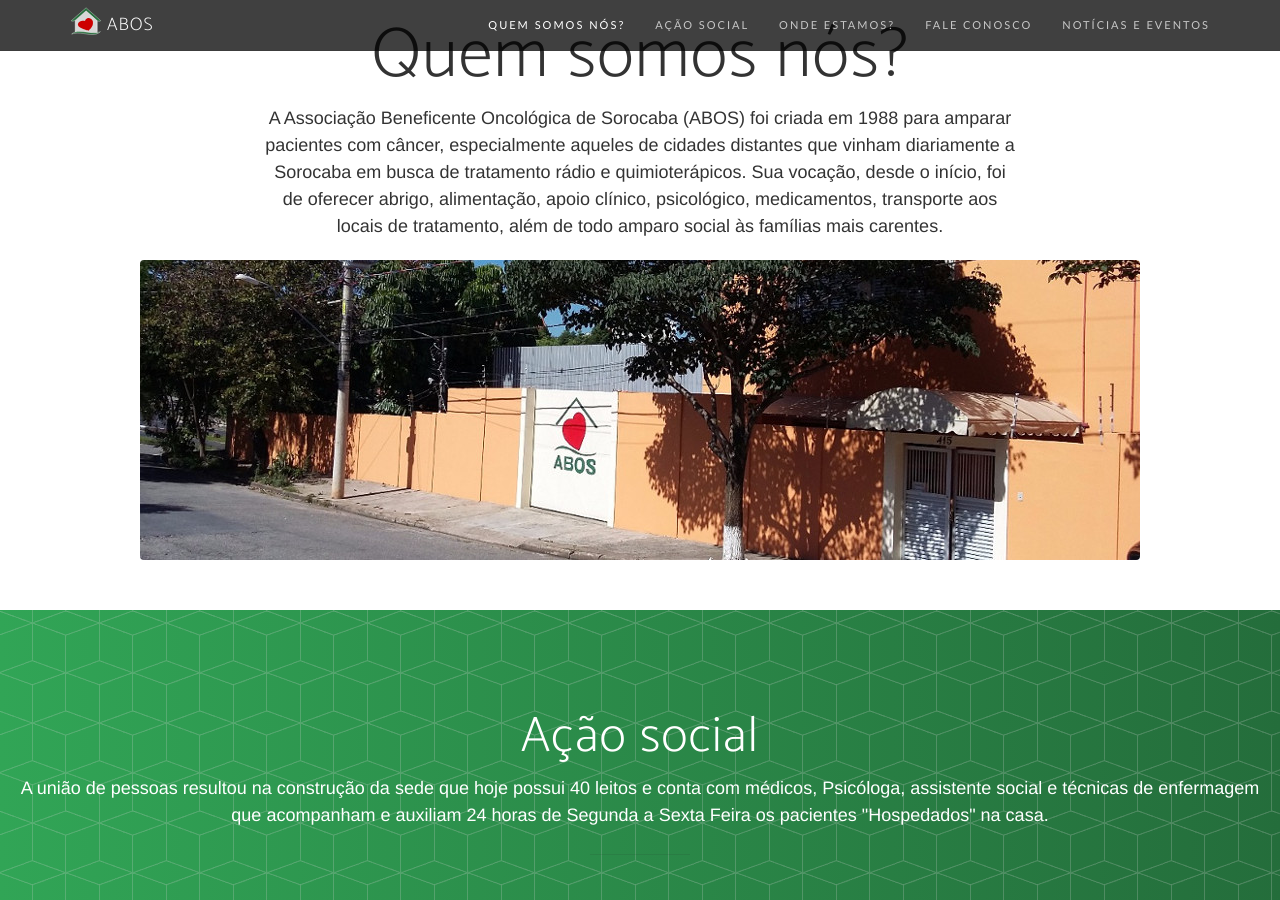
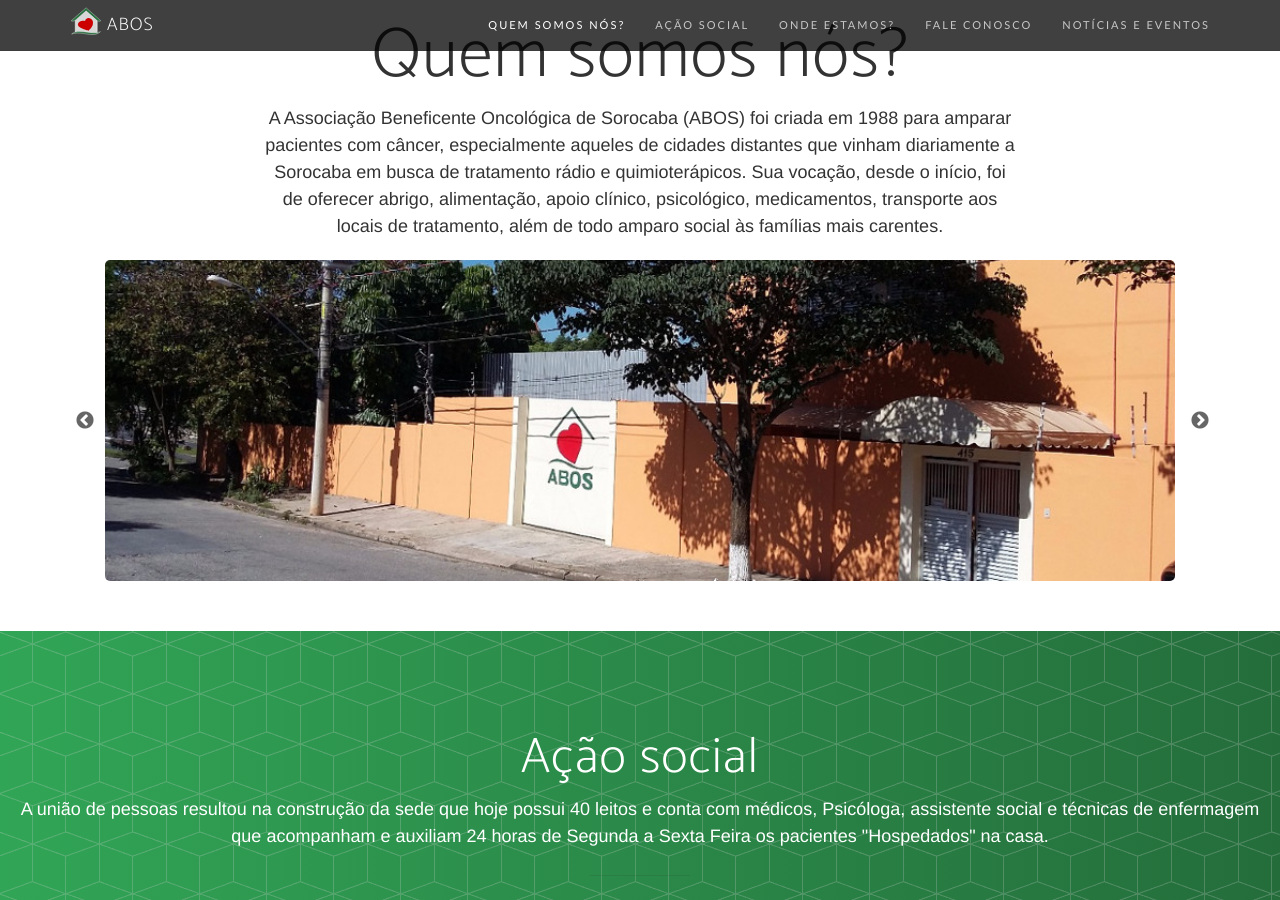
Before and after one commit to abos-sorocaba/abos-sorocaba.github.io, a Jekyll site: the page built from index.html, in a window 1280 px wide and 900 px high, scrolled down 944 px. Built offline with Jekyll 4.4.1, drawn with Linux system fonts in a browser that asks for light colours; nearby versions of some CDN libraries; the list of posts is cut into pages by our own code; some of the changed text lies outside the part shown.

Commit message:
Front changes

```diff
--- a/_includes/call-to-action.html
+++ b/_includes/call-to-action.html
@@ -11,8 +11,9 @@
             </div>
         </div>
         <div class="row">
-            <div class="col-md-12 text-center home photo">
+            <div class="col-md-12 text-center slider">
                 <img class="home" src="/img/photo.jpg" alt="">
+                <img class="home" src="/img/casa.png" alt="">
             </div>
         </div>
     </div>
--- a/_includes/services.html
+++ b/_includes/services.html
@@ -14,22 +14,22 @@
         <div class="container features-text">
             <div class="row">
                 <div class="col-md-4 images">
-                    <img src="http://lorempixel.com/640/480/abstract/Foto aleatoria" alt="">
+                    <img src="/img/foto.png" alt="">
                     <!-- <img src="http://lorempixel.com/640/480/abstract/Foto aleatoria" alt=""> -->
                 </div>
                 <div class="col-md-8">
                     <div class="row badges text-center">
                         <div class="col-md-4">
-                            <i class="fa fa-bed fa-4x" aria-hidden="true"></i>
-                            <span><em>+9 mil</em> pessoas acolhidas</span>
+                            <i class="fa fa-file-text-o fa-4x" aria-hidden="true"></i>
+                            <span><em>+9 mil</em> pessoas cadastradas</span>
                         </div>
                         <div class="col-md-4">
                             <i class="fa fa-heartbeat fa-4x" aria-hidden="true"></i>
                             <span><em>+70%</em> chance de cura</span>
                         </div>
                         <div class="col-md-4">
-                            <i class="fa fa-ellipsis-h fa-4x" aria-hidden="true"></i>
-                            <span><em>+99</em> Terceiro destaque</span>
+                            <i class="fa fa-bed fa-4x" aria-hidden="true"></i>
+                            <span><em>40</em> leitos</span>
                         </div>
                     </div>
                     <div class="row text">
--- a/_layouts/front.html
+++ b/_layouts/front.html
@@ -2,6 +2,10 @@
 <html lang="en">
 
 {% include head.html %}
+<!-- Add the slick-theme.css if you want default styling -->
+<link rel="stylesheet" type="text/css" href="//cdn.jsdelivr.net/gh/kenwheeler/slick@1.8.1/slick/slick.css"/>
+<!-- Add the slick-theme.css if you want default styling -->
+<link rel="stylesheet" type="text/css" href="//cdn.jsdelivr.net/gh/kenwheeler/slick@1.8.1/slick/slick-theme.css"/>
 
 <body id="page-top">
   {% include nav.html %}
--- a/_sass/custom.scss
+++ b/_sass/custom.scss
@@ -6,6 +6,23 @@
 
 .template {
 	display: inline-block;
+}
+
+.slider {
+	--pad: 50px;
+	padding: 0 var(--pad);
+	img {
+		border-radius: 5px;
+	}
+	.slick-arrow:before {
+		color: #333;
+	}
+	.slick-prev {
+		left: 20px;
+	}
+	.slick-next {
+		right: 15px;
+	}
 }
 
 .ghost {
```
Also changed, not shown: other parts of _layouts/front.html (+12 -0 lines), img/casa.png (added), img/foto.png (added).
